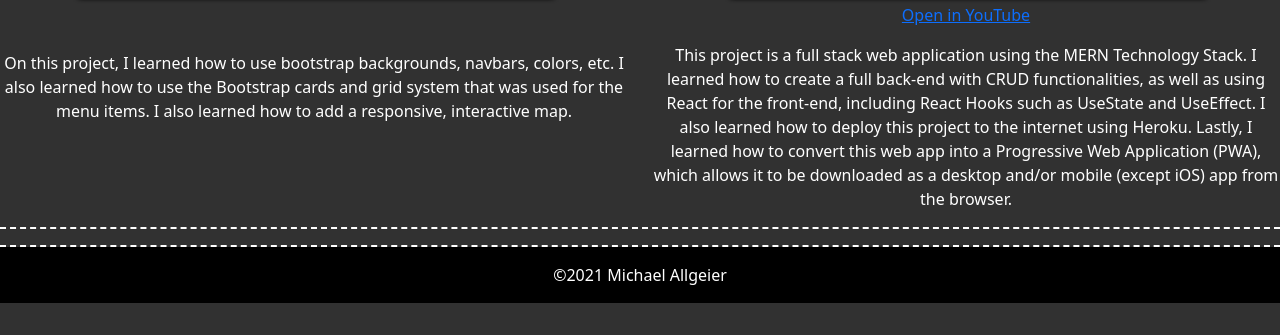
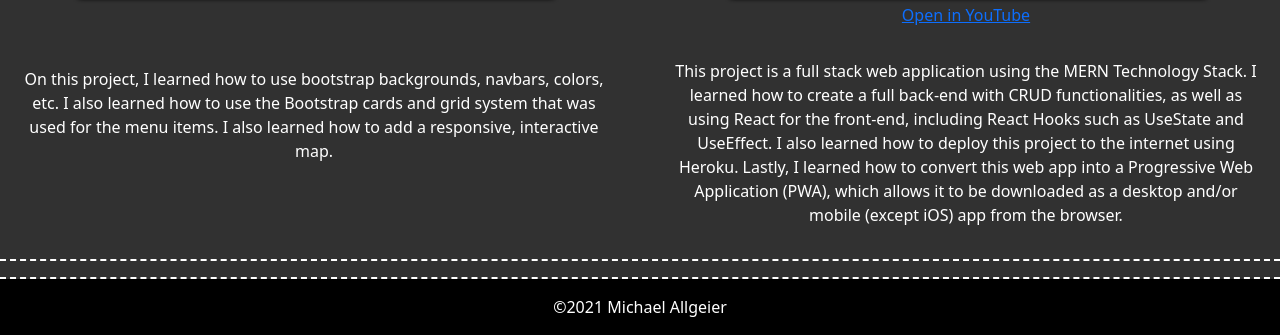
Before and after one commit to Michael-Allgeier/Portfolio, a website: page src/index.html in a window 1280 px wide. Shown: the part 2631-2966 px from the top of the page. Before the commit the page ends 2934 px from the top, so only its background shows below. Drawn offline with nearby package versions, Linux system fonts and the light colour scheme.

Commit message:
added padding to project info

```diff
--- a/src/index.html
+++ b/src/index.html
@@ -191,13 +191,13 @@
           <div class="col-lg-6 ">
             <h4 class="text-decoration-underline">Restaurant Landing Page</h4>
             <iframe src="https://giphy.com/embed/r570U2OZFMMN6lz92o" width="480" height="240" frameBorder="0" allowFullScreen target="_blank"></iframe>
-            <p class="mt-5">On this project, I learned how to use bootstrap backgrounds, navbars, colors, etc. I also learned how to use the Bootstrap cards and grid system that was used for the menu items. I also learned how to add a responsive, interactive map.</p>
+            <p class="mt-5 p-3">On this project, I learned how to use bootstrap backgrounds, navbars, colors, etc. I also learned how to use the Bootstrap cards and grid system that was used for the menu items. I also learned how to add a responsive, interactive map.</p>
           </div>
           <div class="col-lg-6">
             <h4 class="text-decoration-underline">Issue Tracker</h4>
             <iframe src="https://www.youtube.com/embed/uVRvbZ3671U" width="480" height="240" frameBorder="0" allowFullScreen target="_blank"></iframe><p><a href="https://www.youtube.com/watch?v=uVRvbZ3671U" target="_blank">Open in YouTube</a></p>
             <div id="contact-section"></div>
-            <p>This project is a full stack web application using the MERN Technology Stack. I learned how to create a full back-end with CRUD functionalities, as well as using React for the front-end, including React Hooks such as UseState and UseEffect. I also learned how to deploy this project to the internet using Heroku. Lastly, I learned how to convert this web app into a Progressive Web Application (PWA), which allows it to be downloaded as a desktop and/or mobile (except iOS) app from the browser.</p>
+            <p class="p-3">This project is a full stack web application using the MERN Technology Stack. I learned how to create a full back-end with CRUD functionalities, as well as using React for the front-end, including React Hooks such as UseState and UseEffect. I also learned how to deploy this project to the internet using Heroku. Lastly, I learned how to convert this web app into a Progressive Web Application (PWA), which allows it to be downloaded as a desktop and/or mobile (except iOS) app from the browser.</p>
           </div>
         </div>
       </div>
```
